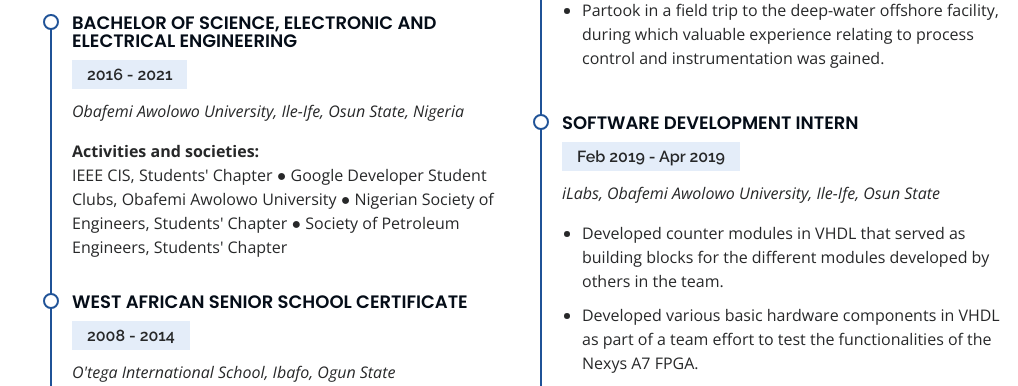
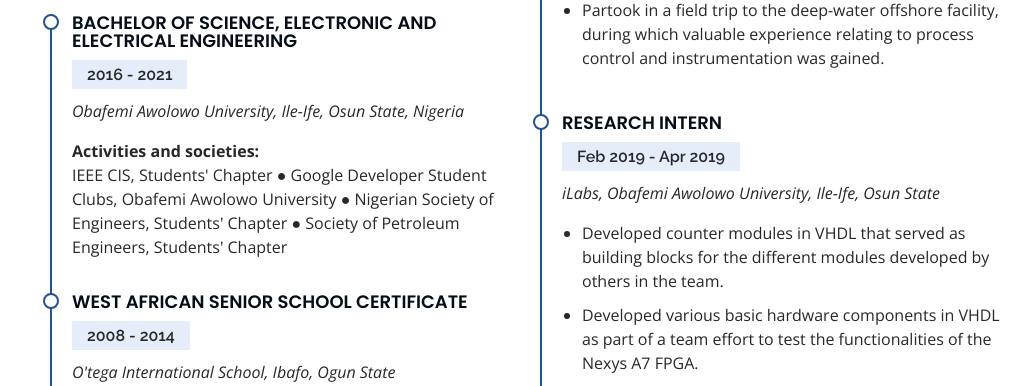
Before and after one commit to anerua/SardineNew, a Django app: page / in a window 1280 px wide. Shown: the part 2579-2965 px from the top of the page, without its empty margins (262-1280 px from the left). Run offline with Django 3.2, Linux system fonts and the light colour scheme; some libraries are stand-ins or nearby versions.

Commit message:
weird migration and change iLab employment title

```diff
--- a/portfolio/templates/portfolio/index.html
+++ b/portfolio/templates/portfolio/index.html
@@ -329,7 +329,7 @@
               </ul>
             </div>
             <div class="resume-item">
-              <h4>Software Development Intern</h4>
+              <h4>Research Intern</h4>
               <h5>Feb 2019 - Apr 2019</h5>
               <p><em>iLabs, Obafemi Awolowo University, Ile-Ife, Osun State</em></p>
               <ul>
```
Also changed, not shown: db.sqlite3.
